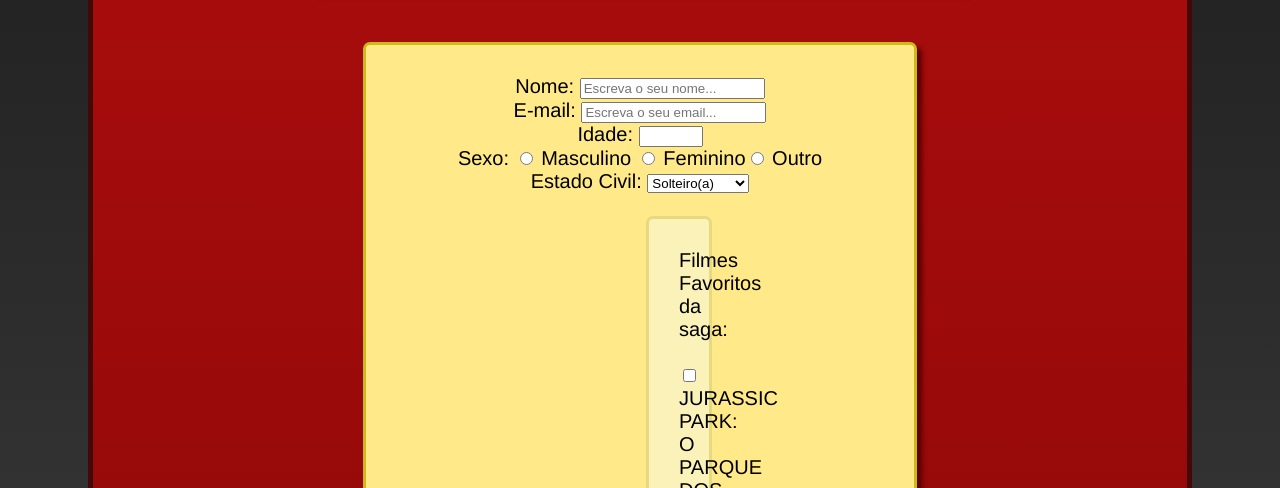
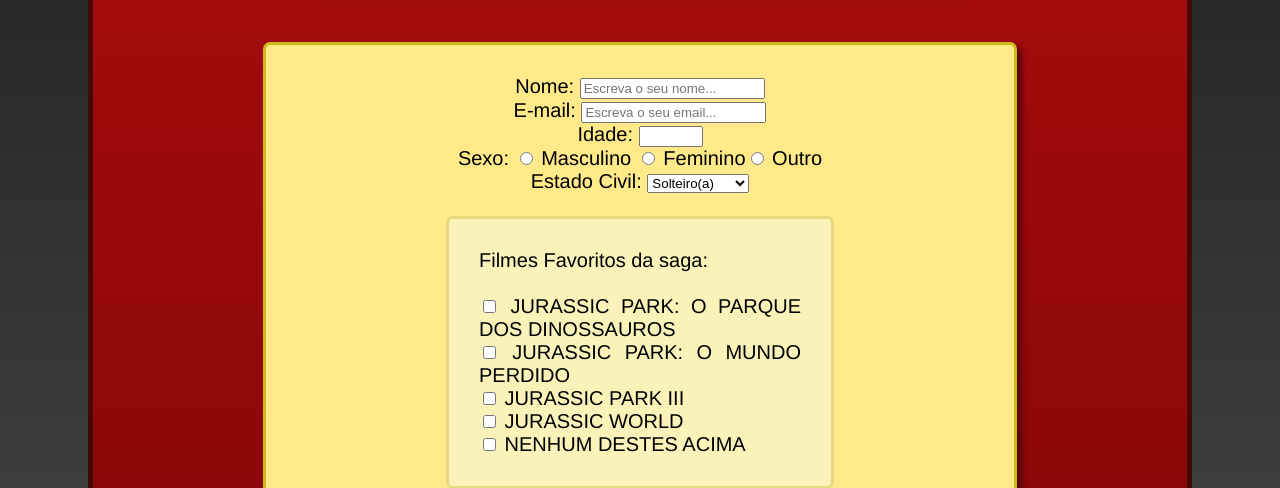
Before and after one commit to KauanBS-art/desenvolvimento-front-end, a plain HTML site: page formulario.html in a window 1280 px wide. Shown: the part 312-800 px from the top of the page. Drawn offline with Linux system fonts and the light colour scheme.

Commit message:
Update formulario.html

```diff
--- a/formulario.html
+++ b/formulario.html
@@ -40,8 +40,8 @@
                 background-color: rgb(255, 233, 137);
                 padding: 30px;
                 margin: 50px;
-                margin-right: 250px;
-                margin-left: 250px;
+                margin-right: 150px;
+                margin-left: 150px;
                 box-shadow: 5px 5px 5px rgb(90, 0, 0);
             }
 
@@ -50,8 +50,8 @@
                 border-radius: 7px;
                 background-color: rgb(250, 242, 185);
                 padding: 30px;
-                margin-right: 250px;
-                margin-left: 250px;
+                margin-right: 150px;
+                margin-left: 150px;
                 text-align: justify;
             }
 
```
